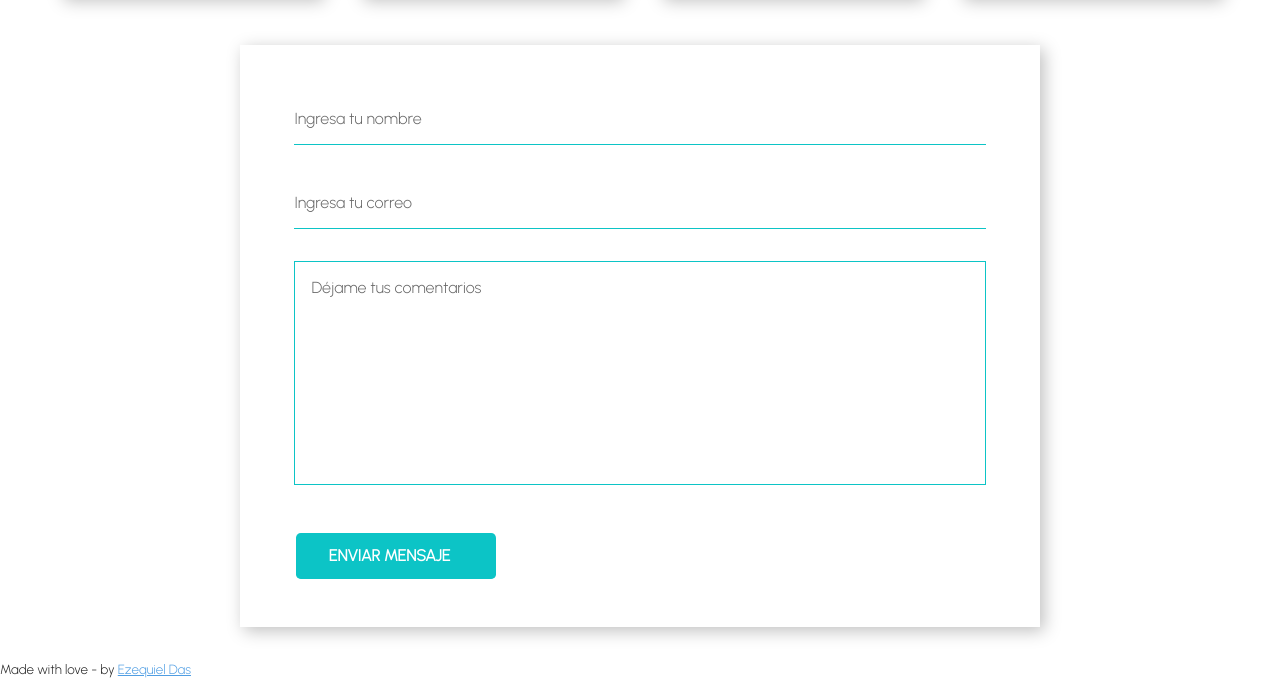
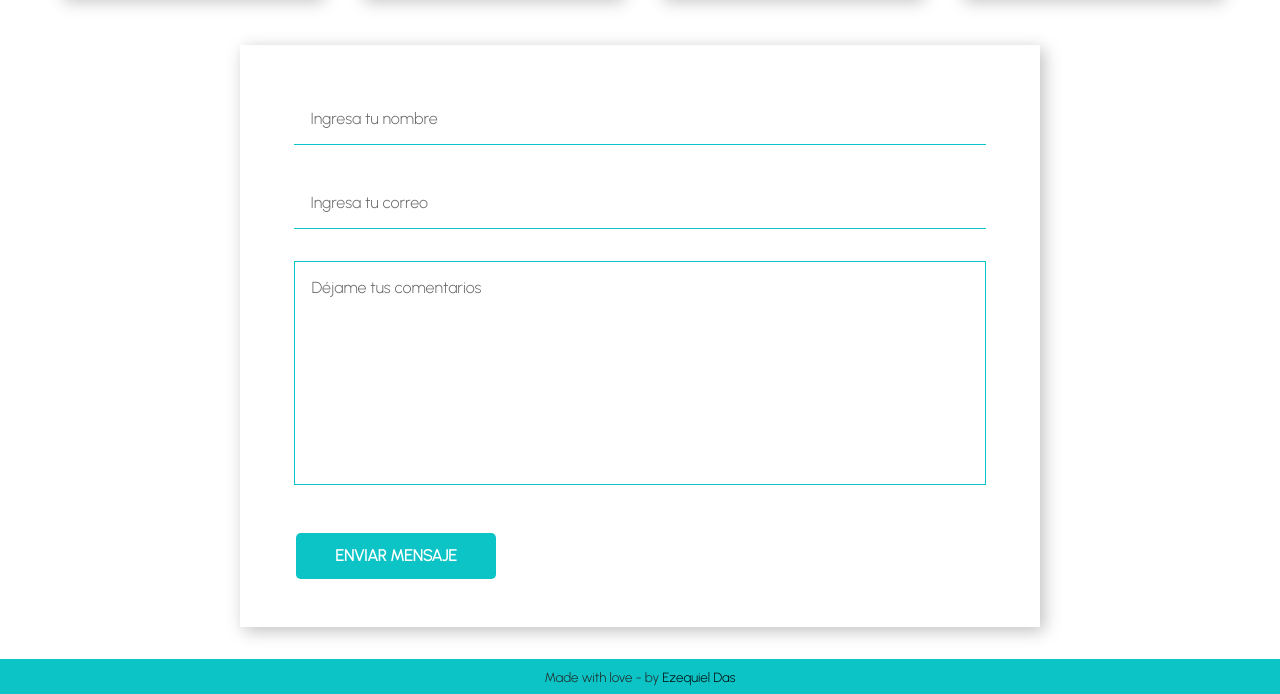
Before and after one commit to Ezequieldas/Ezequieldas.github.io, a plain HTML site: page index.html in a window 1280 px wide. Shown: the part 4172-4866 px from the top of the page. Drawn offline with Linux system fonts and the light colour scheme.

Commit message:
last details

```diff
--- a/index.html
+++ b/index.html
@@ -3,6 +3,7 @@
   <head>
     <meta charset="UTF-8" />
     <meta http-equiv="X-UA-Compatible" content="IE=edge" />
+    <link rel="canonical" href="https://ezequieldas.github.io/">
     <meta name="viewport" content="width=device-width, initial-scale=1.0" />
     <link rel="stylesheet" href="./styles.css" />
     <link rel="preconnect" href="https://fonts.googleapis.com" />
@@ -11,6 +12,10 @@
       href="https://fonts.googleapis.com/css2?family=Urbanist:ital,wght@0,100;0,200;0,300;1,100;1,200&display=swap"
       rel="stylesheet"
     />
+    <meta name="Hola! Soy Ezequiel Das y este es mi portafolio profesional">
+    <meta name="theme-color" content="#0cc4c6">
+    <link rel="favicon" href="https://ibb.co/wzkhh25">
+    <meta property="og:type" content="website">
     <title>Eze Das Portfolio</title>
   </head>
   <body>
--- a/styles.css
+++ b/styles.css
@@ -4,8 +4,6 @@
   --first-alpha-color: rgba(59,153,181,0.75);
   --second-color: #14192d;
   --second-alpha-color: rgba(20,25,45,0.75);
-  --third-color: #501464;
-  --third-alpha-color: rgba(80,20,100,0.75);
   --white-color: #fff;
   --gray-light-color: #f3f3f3;
   --gray-color: #ccc;
@@ -113,7 +111,6 @@ p {
 
 .contact-form input {
   border: 0;
-  padding-left: 0;
   border-bottom: thin solid var(--first-color);
 }
 
@@ -520,6 +517,18 @@ progress::-webkit-progress-value {
   display: inline
 }
 
+.footer {
+  margin-bottom: var(--header-height);
+  text-align: center;
+  padding: 0.5rem;
+  background-color: var(--first-color);
+}
+
+.footer a {
+  color: #000;
+  text-decoration: none;
+}
+
 .header {
   position: fixed;
   left: 0;
@@ -639,6 +648,7 @@ progress::-webkit-progress-value {
     display: flex;
     flex-direction: column;
   }
+
 }
 
 
@@ -682,6 +692,10 @@ progress::-webkit-progress-value {
     grid-template-columns: repeat(4,24%);
     justify-content: space-around;
   }
+
+  .footer {
+    margin-bottom: 0;
+  }
   .header {
     position: sticky;
     top: 0;
```
